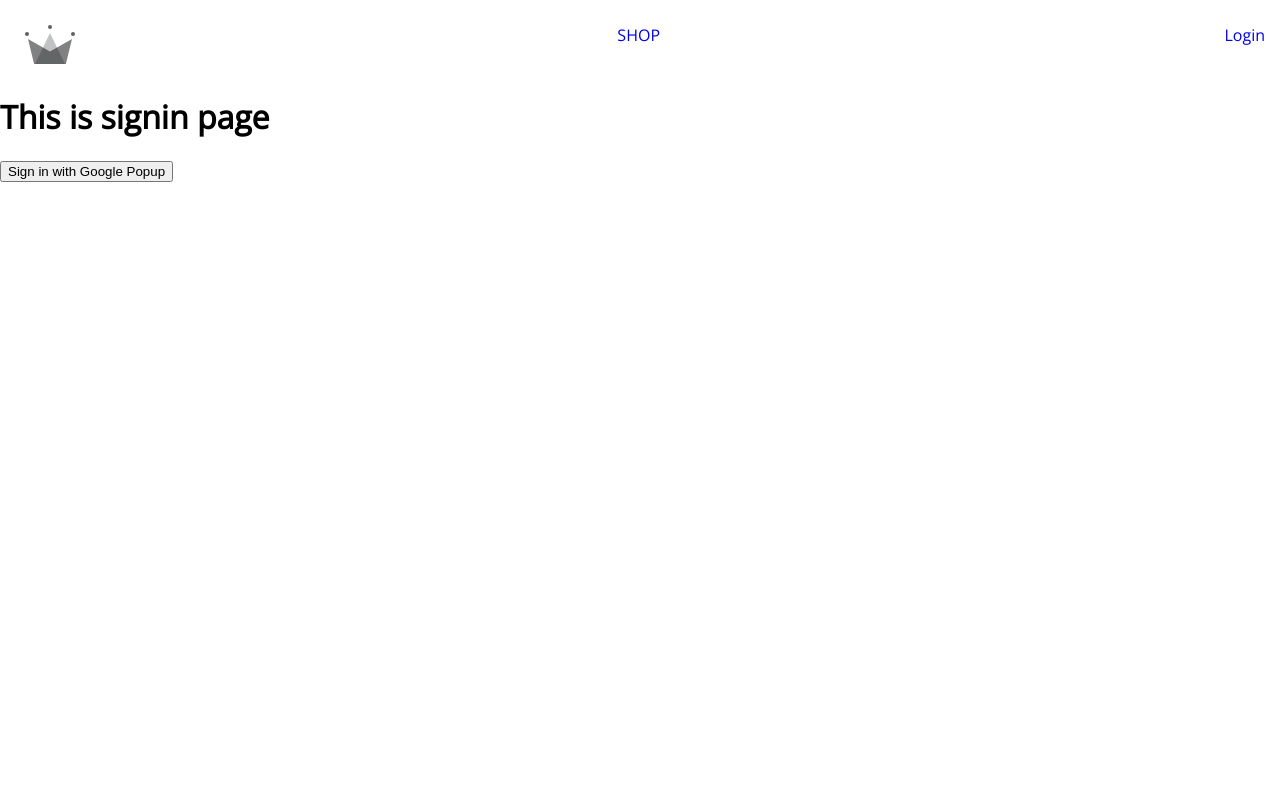
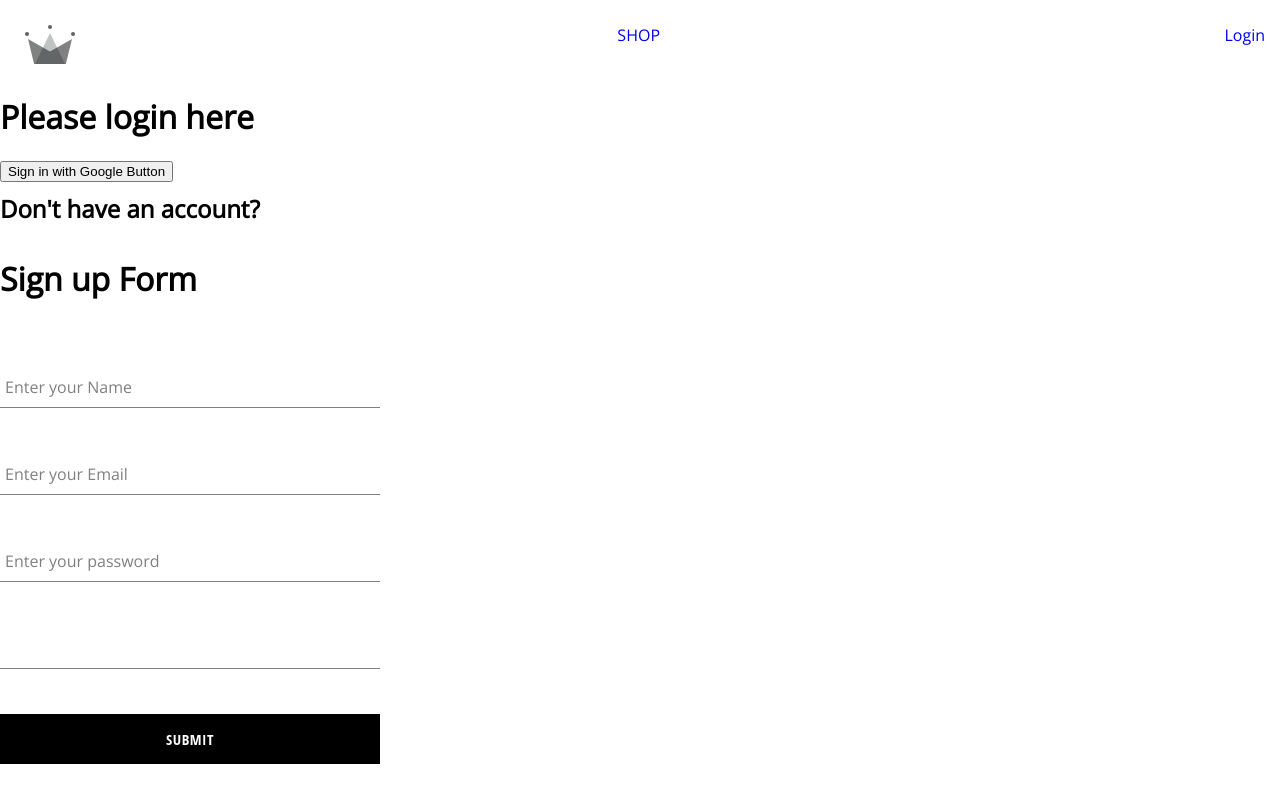
Before and after one commit to Vimz92/CrownClothes-Project, a React (Create React App) app: page /sign-in in a window 1280 px wide. Built offline with nearby package versions, Linux system fonts and the light colour scheme.

Commit message:
created signup component, the form input component, button component

```diff
--- /dev/null
+++ b/src/components/button/button-main.js
@@ -0,0 +1,19 @@
+import React from 'react'
+import '../button/button.styles.scss'
+
+//inverted, default, googleSignIn
+const BUTTON_TYPE_CLASSES = {
+    google: 'google-sign-in',
+    inverted: 'inverted',
+
+}
+
+const ButtonMain = ({children, buttonType, ...otherProps}) => {
+  return (
+    <div className={`button-container ${BUTTON_TYPE_CLASSES[buttonType]}`} {...otherProps}>
+        {children}
+    </div>
+  )
+}
+
+export default ButtonMain
--- /dev/null
+++ b/src/components/button/button.styles.scss
@@ -0,0 +1,35 @@
+.button-container {
+    min-width: 165px;
+    width: auto;
+    height: 50px;
+    letter-spacing: 0.5px;
+    line-height: 50px;
+    padding: 0 35px 0 35px;
+    font-size: 15px;
+    background-color: black;
+    color: white;
+    text-transform: uppercase;
+    font-family: 'Open Sans Condensed';
+    font-weight: bolder;
+    border: none; cursor: pointer;
+    display: flex;
+    justify-content: center;
+    &:hover {
+        background-color: white;
+        color: black;
+        border: 1px solid black;
+    }
+    &.google-sign-in {
+        background-color: #4285f4;
+        color: white;
+        &:hover {
+            background-color: #357ae8;
+            border: none;
+        } } &.inverted {
+            background-color: white;
+            color: black;
+            border: 1px solid black;
+            &:hover {
+                background-color: black;
+                color: white;
+                border: none; } } }
--- /dev/null
+++ b/src/components/form-input/form-input.js
@@ -0,0 +1,16 @@
+import React from 'react'
+import '../form-input/form-input.style.scss'
+const FormInput = ({  label, inputOptions}) => {
+  return (
+    <div className='group'>
+      <input className='form-input' {...inputOptions} />
+      {label && (
+        <label className={`${inputOptions.value.length ? 'shrink' : ''} form-input-label`}> {label} </label>
+
+      )}
+
+    </div>
+  )
+}
+
+export default FormInput
--- /dev/null
+++ b/src/components/form-input/form-input.style.scss
@@ -0,0 +1,23 @@
+$sub-color: grey;
+$main-color: black;
+@mixin shrinkLabel {
+    top: -14px;
+    font-size: 12px;
+    color: $main-color;
+} .group
+{ position: relative;
+    margin: 45px 0;
+    .form-input {
+        background: none;
+        background-color: white;
+        color: $sub-color;
+        font-size: 18px;
+        padding: 10px 10px 10px 5px;
+        display: block;
+        width: 100%; border: none;
+        border-radius: 0;
+        border-bottom: 1px solid $sub-color;
+        margin: 25px 0;
+        &:focus {
+            outline: none;
+        } &:focus ~ .form-input-label { @include shrinkLabel(); } } input[type='password'] { letter-spacing: 0.3em; } .form-input-label { color: $sub-color; font-size: 16px; font-weight: normal; position: absolute; pointer-events: none; left: 5px; top: 10px; transition: 300ms ease all; &.shrink { @include shrinkLabel(); } } }
--- /dev/null
+++ b/src/components/signup-form/signup-form.js
@@ -0,0 +1,119 @@
+import React, { useState } from 'react'
+import {createAuthUserWithEmailAndPassword, GoogleUserInitial} from '../../utils/firebase/firebase.utils'
+import FormInput from '../form-input/form-input'
+import './signup-form.styles.scss'
+import ButtonMain from '../button/button-main'
+
+const defaultForm = {
+  displayName : '',
+  email: '',
+  password: '',
+  confirmPassword: ''
+}
+
+
+
+const SignUpForm = () => {
+  const[formField, setFormField] = useState(defaultForm)
+  const{ displayName, email, password, confirmPassword } = formField
+
+
+  const resetFormFields = () => {
+    setFormField(defaultForm);
+  }
+
+
+  const handleChange = (e) => {
+    const { name, value } = e.target
+    setFormField({...formField, [name]: value})
+  }
+
+  const formSubmit = async (e) => {
+    e.preventDefault();
+
+    if(password !== confirmPassword){
+      alert('The passwords do not match');
+      return;
+    }
+
+    try{
+      const {user} = await createAuthUserWithEmailAndPassword(email, password)
+
+
+      await GoogleUserInitial(user, { displayName})
+      resetFormFields()
+     }
+     catch (err){
+     console.log(err, 'error')
+     if(err.code === 'auth/email-already-in-use'){
+      alert('Email already in use')
+     }
+     else {
+         console.log('user creation Error')
+     }
+     }
+
+
+  }
+
+  return (
+    <div className='sign-up-container'>
+    <h2> Don't have an account? </h2>
+      <h1> Sign up Form </h1>
+      <form onSubmit={formSubmit}>
+
+        <FormInput
+        label="Enter your Name"
+        inputOptions=
+        {{
+          type:'text',
+          name:'displayName',
+          value:displayName,
+          onChange:handleChange,
+          required: true
+        }}
+
+        />
+
+        <FormInput
+        label="Enter your Email"
+        inputOptions=
+        {{
+          type:'email',
+          name:'email',
+          value:email,
+          onChange:handleChange,
+          required: true
+        }} />
+
+        <FormInput
+         label="Enter your password"
+        inputOptions=
+        {{
+          type:'text',
+          name:'password',
+          value:password,
+          onChange:handleChange,
+          required: true
+        }} />
+
+        <FormInput
+        inputOptions=
+        {{
+          type:'text',
+          name:'confirmPassword',
+          value:confirmPassword,
+          onChange:handleChange,
+          required: true
+        }} />
+        <ButtonMain type='submit'> Submit </ButtonMain>
+
+
+      </form>
+
+
+    </div>
+  )
+}
+
+export default SignUpForm
--- /dev/null
+++ b/src/components/signup-form/signup-form.styles.scss
@@ -0,0 +1,10 @@
+.sign-up-container {
+    display: flex;
+    flex-direction: column;
+    width: 380px;
+}
+
+h2 {
+    margin: 10px 0;
+
+}
--- a/src/routes/sign-in/sign-in.js
+++ b/src/routes/sign-in/sign-in.js
@@ -1,20 +1,22 @@
-import React, { Fragment } from 'react';
-import { signInWithGooglePopup, createUserDocumentFromAuth } from '../../utils/firebase/firebase.utils'
-
+import React from 'react'
+import {GoogleSignInWithPopup, GoogleUserInitial} from '../../utils/firebase/firebase.utils'
+import SignUpForm from '../../components/signup-form/signup-form'
 
 const SignIn = () => {
-  const logGoogleUser = async () => {
-    const {user} = await signInWithGooglePopup();
-    createUserDocumentFromAuth(user)
 
+  const NewSign = async () => {
+    const {user}  = await GoogleSignInWithPopup();
+    console.log(user)
+    GoogleUserInitial(user);
   }
 
   return (
-    <Fragment>
+    <div>
+      <h1> Please login here </h1>
+      <button onClick={NewSign}> Sign in with Google Button  </button>
 
-    <h1> This is signin page</h1>
-    <button onClick={logGoogleUser}> Sign in with Google Popup</button>
-    </Fragment>
+      <SignUpForm />
+    </div>
   )
 }
 
--- a/src/utils/firebase/firebase.utils.js
+++ b/src/utils/firebase/firebase.utils.js
@@ -1,6 +1,9 @@
+
+
 import { initializeApp } from "firebase/app";
-import { getAuth, GoogleAuthProvider,signInWithPopup, signInWithRedirect  } from 'firebase/auth';
-import { doc, getDoc, setDoc, getFirestore} from 'firebase/firestore';
+import {getAuth, GoogleAuthProvider, signInWithPopup, createUserWithEmailAndPassword} from 'firebase/auth';
+import {doc, getDoc, setDoc, getFirestore} from 'firebase/firestore'
+
 
 const firebaseConfig = {
   apiKey: "AIzaSyAQxB-_OIVCzrDHrdYCLM_KrGLB1cUu-BA",
@@ -11,48 +14,52 @@
   appId: "1:374233758634:web:cdeb4863a8bcd019ccc9d3"
 };
 
-// Initialize Firebase
-const firebaseApp = initializeApp(firebaseConfig);
+const app = initializeApp(firebaseConfig);
 
+export const auth = getAuth();
 
 const provider = new GoogleAuthProvider();
 
 provider.setCustomParameters({
-    prompt: 'select_account',
+  prompt: 'select_account'
 })
 
-export const auth = getAuth();
-
-export const signInWithGooglePopup = () => signInWithPopup(auth, provider);
+export const GoogleSignInWithPopup = () => signInWithPopup(auth, provider);
 
 export const db = getFirestore();
 
-export const createUserDocumentFromAuth = async(userAuth) => {
-    const userDocRef = doc(db, 'users', userAuth.uid)
-    console.log(userDocRef)
+export const GoogleUserInitial = async (StudAuth, additionalInformation = {}) => {
+if(!StudAuth) return;
 
-    const userSnapShot = await getDoc(userDocRef);
-    console.log(userSnapShot);
-    console.log(userSnapShot.exists());
-// if user data exists
+  const userRef = doc(db, 'mobile', StudAuth.uid)
+
+  const userSnapshot = await getDoc(userRef)
+  console.log(userSnapshot.exists())
+
+  if(!userSnapshot.exists(StudAuth)) {
+    const {displayName ,email } = StudAuth
+    const createdAt = new Date();
+    try {
+      await setDoc(userRef,{
+        displayName,
+        email,
+        createdAt,
+      ...additionalInformation}
+      )
+    }
+    catch (err){
+   console.log(err, 'error')
+    }
+  }
+  return userRef;
+}
 
 
-if(!userSnapShot.exists()){
-    const { displayName, email } = userAuth;
-    const createdAt = new Date();
+export const createAuthUserWithEmailAndPassword = async (email, password) => {
+  if(!email || !password) return;
 
-    try {
-      await setDoc(userDocRef, {
-        displayName,
-        email,
-        createdAt
-      })
+  return createUserWithEmailAndPassword(auth, email, password);
+
+
+
 }
-    catch (error) {
-   console.log('error creating the user, error.message')
-    }
-//if user data does not exist, create / set the document with the data from userAuth in my collection
-}
-
-return userDocRef
-}
```
Lines whose indentation alone changed are shown as unchanged.
